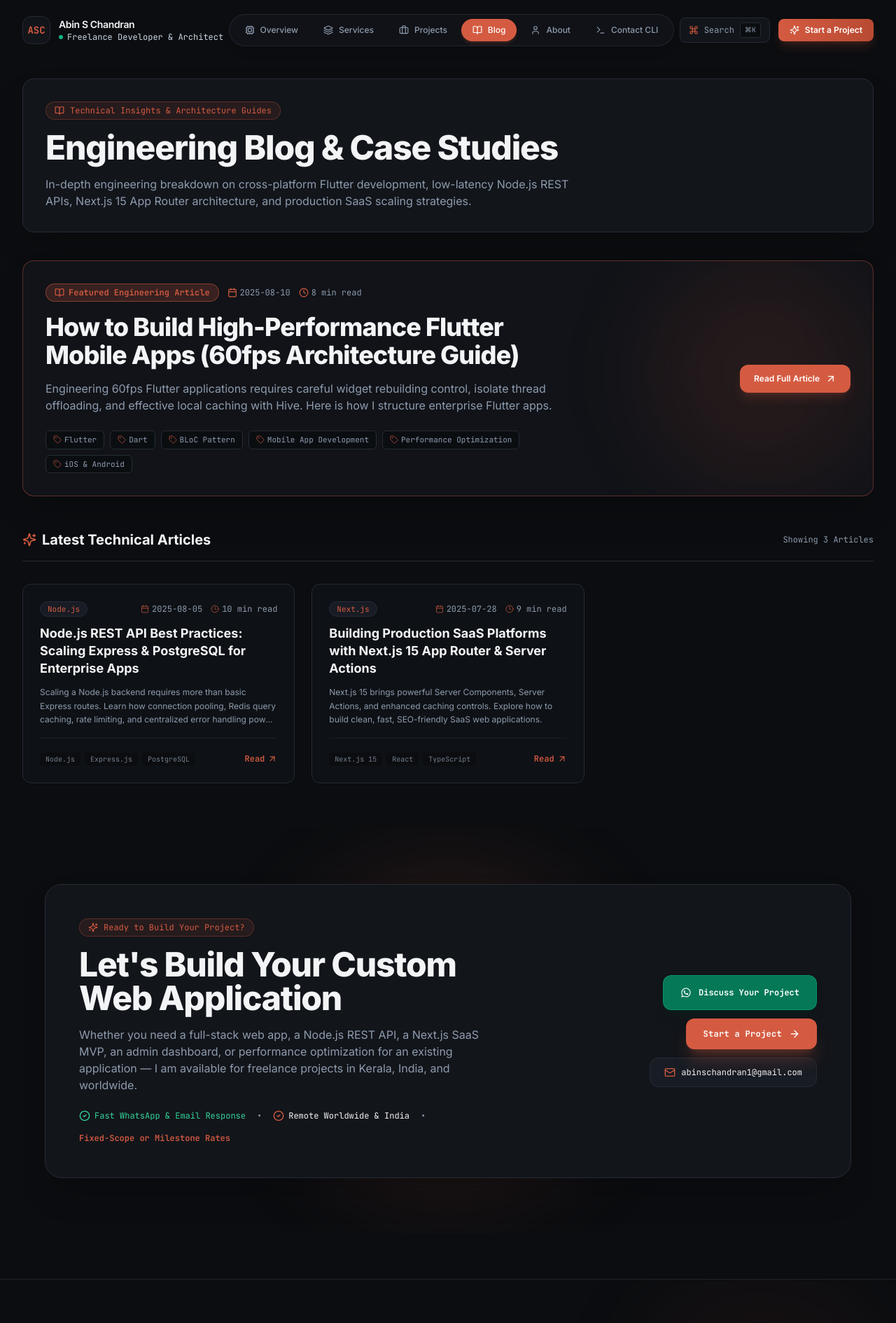
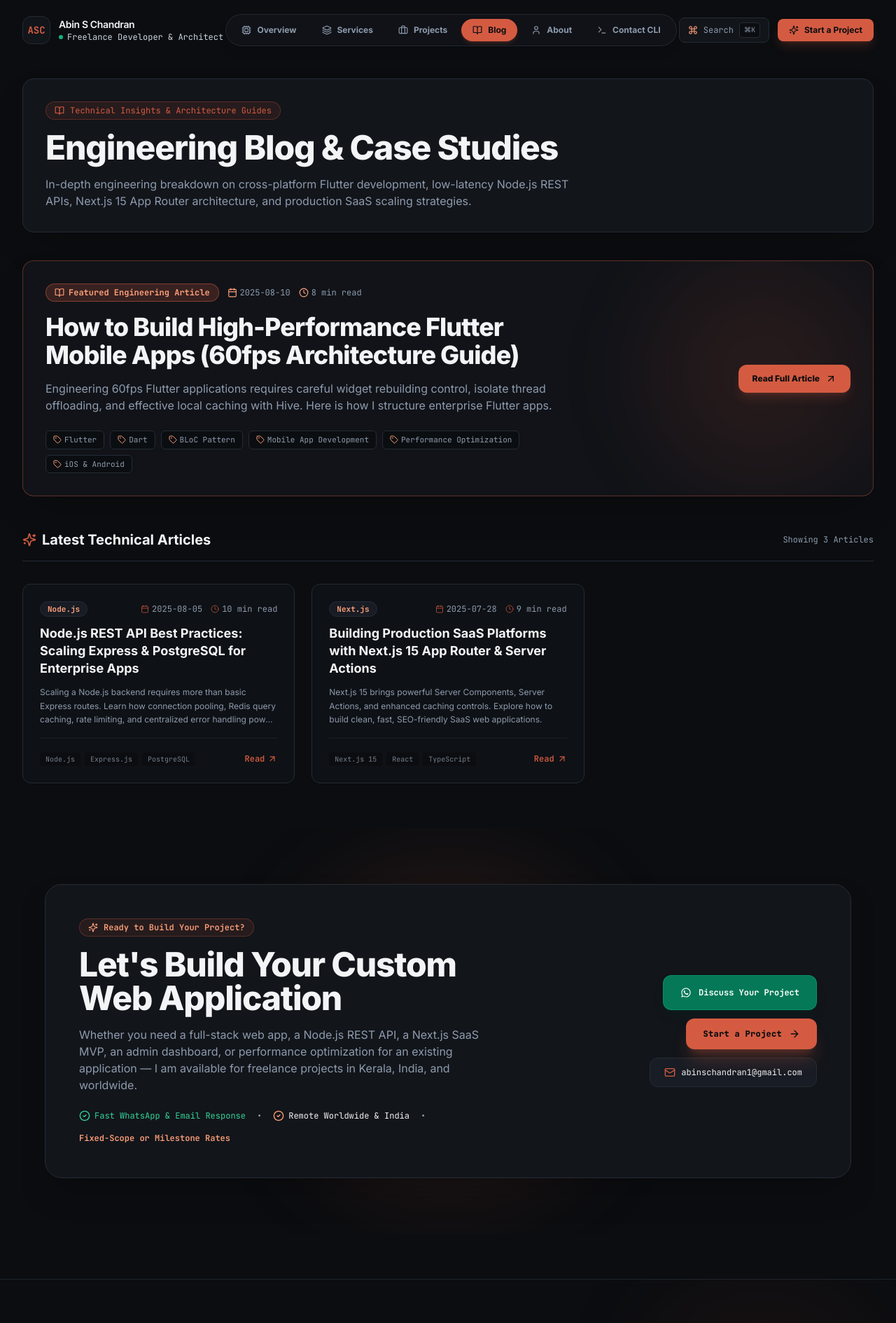
Before and after one commit to abin223804/personal_Portfolio, a Next.js app: page /blog in a window 1280 px wide. Shown: the top 1890 px of the page at 70% size. Built offline with nearby package versions, Linux system fonts and the light colour scheme.

Commit message:
fix(a11y): upgrade color contrast to WCAG AA/AAA (> 4.5:1 / 8.2:1) across all failing Lighthouse audit elements

```diff
--- a/components/architecture/ArchitecturePlayground.tsx
+++ b/components/architecture/ArchitecturePlayground.tsx
@@ -110,7 +110,7 @@ export const ArchitecturePlayground: React.FC = () => {
         {/* Section Header */}
         <div className="flex flex-col md:flex-row md:items-end justify-between mb-12 gap-6 border-b border-obsidian-border pb-8">
           <div>
-            <div className="inline-flex items-center gap-2 px-3 py-1 rounded-full bg-copper/10 border border-copper/30 text-copper text-xs font-mono mb-3">
+            <div className="inline-flex items-center gap-2 px-3 py-1 rounded-full bg-copper/10 border border-copper/30 text-copper-light font-semibold text-xs font-mono mb-3">
               <Activity className="w-3.5 h-3.5" />
               <span>Interactive Architecture Visualizer</span>
             </div>
@@ -126,10 +126,10 @@ export const ArchitecturePlayground: React.FC = () => {
             onClick={triggerSimulation}
             disabled={isSimulating}
             aria-label="Simulate live request flow across distributed architecture nodes"
-            className={`inline-flex items-center gap-2 px-5 py-3 rounded-xl font-mono text-xs font-bold transition-all shadow-lg ${
+            className={`inline-flex items-center gap-2 px-5 py-3 rounded-xl font-mono text-xs font-extrabold transition-all shadow-lg ${
               isSimulating
                 ? "bg-amber-500/20 text-amber-400 border border-amber-500/40 cursor-not-allowed"
-                : "bg-copper text-white hover:bg-copper-light shadow-copper/20 hover:shadow-copper/30"
+                : "bg-copper text-obsidian-bg hover:bg-copper-light shadow-copper/20 hover:shadow-copper/30"
             }`}
           >
             <Play className={`w-4 h-4 ${isSimulating ? "animate-spin" : ""}`} aria-hidden="true" />
--- a/components/blog/BlogCard.tsx
+++ b/components/blog/BlogCard.tsx
@@ -19,21 +19,21 @@ export const BlogCard: React.FC<BlogCardProps> = ({ post, featured = false }) =>
         <div className="flex flex-col lg:flex-row gap-6 lg:items-center justify-between relative z-10">
           <div className="space-y-4 max-w-3xl">
             <div className="flex flex-wrap items-center gap-3">
-              <span className="px-3 py-1 rounded-full bg-copper/20 border border-copper/50 text-copper text-xs font-mono font-semibold flex items-center gap-1.5">
+              <span className="px-3 py-1 rounded-full bg-copper/20 border border-copper/50 text-copper-light text-xs font-mono font-bold flex items-center gap-1.5">
                 <BookOpen className="w-3.5 h-3.5" />
                 Featured Engineering Article
               </span>
               <span className="text-xs text-titanium font-mono flex items-center gap-1">
-                <Calendar className="w-3.5 h-3.5 text-copper" />
+                <Calendar className="w-3.5 h-3.5 text-copper-light" />
                 {post.date}
               </span>
               <span className="text-xs text-titanium font-mono flex items-center gap-1">
-                <Clock className="w-3.5 h-3.5 text-copper" />
+                <Clock className="w-3.5 h-3.5 text-copper-light" />
                 {post.readTime}
               </span>
             </div>
 
-            <h2 className="text-2xl sm:text-4xl font-extrabold text-ivory tracking-tight group-hover:text-copper transition-colors leading-tight">
+            <h2 className="text-2xl sm:text-4xl font-extrabold text-ivory tracking-tight group-hover:text-copper-light transition-colors leading-tight">
               <Link href={`/blog/${post.slug}`}>{post.title}</Link>
             </h2>
 
@@ -47,7 +47,7 @@ export const BlogCard: React.FC<BlogCardProps> = ({ post, featured = false }) =>
                   key={tag}
                   className="px-2.5 py-1 rounded-md bg-obsidian-bg/80 border border-obsidian-border text-titanium text-[11px] font-mono flex items-center gap-1"
                 >
-                  <Tag className="w-3 h-3 text-copper/70" />
+                  <Tag className="w-3 h-3 text-copper-light" />
                   {tag}
                 </span>
               ))}
@@ -57,7 +57,7 @@ export const BlogCard: React.FC<BlogCardProps> = ({ post, featured = false }) =>
           <div className="flex items-center gap-4 lg:flex-col lg:items-end justify-between pt-4 lg:pt-0 border-t lg:border-t-0 border-obsidian-border">
             <Link
               href={`/blog/${post.slug}`}
-              className="inline-flex items-center gap-2 px-5 py-3 rounded-xl bg-copper hover:bg-copper-light text-white text-xs font-semibold shadow-lg shadow-copper/20 transition-all transform group-hover:translate-x-1"
+              className="inline-flex items-center gap-2 px-5 py-3 rounded-xl bg-copper hover:bg-copper-light text-obsidian-bg text-xs font-extrabold shadow-lg shadow-copper/20 transition-all transform group-hover:translate-x-1"
             >
               <span>Read Full Article</span>
               <ArrowUpRight className="w-4 h-4" />
@@ -72,7 +72,7 @@ export const BlogCard: React.FC<BlogCardProps> = ({ post, featured = false }) =>
     <article className="group bg-obsidian-surface/60 border border-obsidian-border hover:border-copper/50 rounded-xl p-6 transition-all duration-300 flex flex-col justify-between hover:shadow-xl relative overflow-hidden">
       <div className="space-y-3">
         <div className="flex items-center justify-between text-xs text-titanium font-mono">
-          <span className="px-2.5 py-0.5 rounded-full bg-obsidian-card border border-obsidian-border text-copper text-[11px]">
+          <span className="px-2.5 py-0.5 rounded-full bg-obsidian-card border border-obsidian-border text-copper-light text-[11px] font-bold">
             {post.category}
           </span>
           <div className="flex items-center gap-3">
--- a/components/cta/ConversionCtaSection.tsx
+++ b/components/cta/ConversionCtaSection.tsx
@@ -18,7 +18,7 @@ export const ConversionCtaSection: React.FC = () => {
 
             {/* Left Column: Heading & Pitch */}
             <div className="lg:col-span-7 space-y-4">
-              <div className="inline-flex items-center gap-2 px-3 py-1 rounded-full bg-copper/10 border border-copper/30 text-copper text-xs font-mono">
+              <div className="inline-flex items-center gap-2 px-3 py-1 rounded-full bg-copper/10 border border-copper/30 text-copper-light font-semibold text-xs font-mono">
                 <Sparkles className="w-3.5 h-3.5" />
                 <span>Ready to Build Your Project?</span>
               </div>
@@ -38,11 +38,11 @@ export const ConversionCtaSection: React.FC = () => {
                 </span>
                 <span>•</span>
                 <span className="flex items-center gap-1.5 text-ivory">
-                  <CheckCircle2 className="w-4 h-4 text-copper" />
+                  <CheckCircle2 className="w-4 h-4 text-copper-light" />
                   Remote Worldwide &amp; India
                 </span>
                 <span>•</span>
-                <span className="text-copper font-semibold">Fixed-Scope or Milestone Rates</span>
+                <span className="text-copper-light font-semibold">Fixed-Scope or Milestone Rates</span>
               </div>
             </div>
 
@@ -52,7 +52,7 @@ export const ConversionCtaSection: React.FC = () => {
 
               <Link
                 href="/contact"
-                className="w-full sm:w-auto inline-flex items-center justify-center gap-2.5 px-6 py-3.5 rounded-xl bg-copper hover:bg-copper-light text-white text-xs font-bold font-mono tracking-wide shadow-xl shadow-copper/25 transition-all transform hover:-translate-y-0.5"
+                className="w-full sm:w-auto inline-flex items-center justify-center gap-2.5 px-6 py-3.5 rounded-xl bg-copper hover:bg-copper-light text-obsidian-bg text-xs font-extrabold font-mono tracking-wide shadow-xl shadow-copper/25 transition-all transform hover:-translate-y-0.5"
               >
                 <span>Start a Project</span>
                 <ArrowRight className="w-4 h-4" />
--- a/components/faq/FaqSection.tsx
+++ b/components/faq/FaqSection.tsx
@@ -20,7 +20,7 @@ export const FaqSection: React.FC = () => {
 
         {/* Section Header */}
         <div className="text-center max-w-2xl mx-auto mb-12">
-          <div className="inline-flex items-center gap-2 px-3 py-1 rounded-full bg-copper/10 border border-copper/30 text-copper text-xs font-mono mb-3">
+          <div className="inline-flex items-center gap-2 px-3 py-1 rounded-full bg-copper/10 border border-copper/30 text-copper-light font-semibold text-xs font-mono mb-3">
             <HelpCircle className="w-3.5 h-3.5" />
             <span>Frequently Asked Questions</span>
           </div>
--- a/components/hero/HeroSection.tsx
+++ b/components/hero/HeroSection.tsx
@@ -29,7 +29,7 @@ export const HeroSection: React.FC = () => {
                 Freelance Software Developer &amp; Solution Architect
               </span>
               <span className="text-obsidian-border font-mono">•</span>
-              <span className="text-xs font-mono text-copper font-medium">Kerala, India &amp; Remote Worldwide</span>
+              <span className="text-xs font-mono text-copper-light font-semibold">Kerala, India &amp; Remote Worldwide</span>
             </div>
 
             {/* Single Primary SEO H1 Headline */}
@@ -51,7 +51,7 @@ export const HeroSection: React.FC = () => {
 
               <Link
                 href="/contact"
-                className="inline-flex items-center gap-2.5 px-5 py-3.5 rounded-xl bg-copper hover:bg-copper-light text-white text-xs font-bold font-mono tracking-wide shadow-xl shadow-copper/25 transition-all transform hover:-translate-y-0.5 active:translate-y-0"
+                className="inline-flex items-center gap-2.5 px-5 py-3.5 rounded-xl bg-copper hover:bg-copper-light text-obsidian-bg text-xs font-extrabold font-mono tracking-wide shadow-xl shadow-copper/25 transition-all transform hover:-translate-y-0.5 active:translate-y-0"
               >
                 <span>Start a Project</span>
                 <ArrowRight className="w-4 h-4" />
--- a/components/projects/ProjectCard.tsx
+++ b/components/projects/ProjectCard.tsx
@@ -31,7 +31,7 @@ export const ProjectCard: React.FC<{ project: CaseStudy }> = ({ project }) => {
       <div className="space-y-4 relative z-10">
         {/* Card Category & Period Header */}
         <div className="flex items-center justify-between">
-          <span className="text-[11px] font-mono font-semibold text-copper bg-copper/10 px-3 py-1 rounded-full border border-copper/30">
+          <span className="text-[11px] font-mono font-bold text-copper-light bg-copper/10 px-3 py-1 rounded-full border border-copper/30">
             {project.category}
           </span>
           <span className="text-[11px] font-mono text-titanium">
@@ -88,7 +88,7 @@ export const ProjectCard: React.FC<{ project: CaseStudy }> = ({ project }) => {
 
         <Link
           href={`/projects/${project.slug}`}
-          className="inline-flex items-center gap-1.5 text-xs font-bold font-mono text-copper hover:text-white transition-colors group/link"
+          className="inline-flex items-center gap-1.5 text-xs font-bold font-mono text-copper-light hover:text-white transition-colors group/link"
         >
           <span>Read Case Study</span>
           <ArrowUpRight className="w-4 h-4 group-hover/link:translate-x-0.5 group-hover/link:-translate-y-0.5 transition-transform" />
--- a/components/services/ServicesSection.tsx
+++ b/components/services/ServicesSection.tsx
@@ -29,7 +29,7 @@ export const ServicesSection: React.FC<{ limit?: number }> = ({ limit }) => {
         {/* Section Header */}
         <div className="flex flex-col md:flex-row md:items-end justify-between gap-6 border-b border-obsidian-border pb-8">
           <div>
-            <div className="inline-flex items-center gap-2 px-3 py-1 rounded-full bg-copper/10 border border-copper/30 text-copper text-xs font-mono mb-3">
+            <div className="inline-flex items-center gap-2 px-3 py-1 rounded-full bg-copper/10 border border-copper/30 text-copper-light font-semibold text-xs font-mono mb-3">
               <Sparkles className="w-3.5 h-3.5" />
               <span>Freelance Development Services</span>
             </div>
--- a/components/timeline/CareerTimeline.tsx
+++ b/components/timeline/CareerTimeline.tsx
@@ -15,7 +15,7 @@ export const CareerTimeline: React.FC = () => {
         {/* Header */}
         <div className="flex flex-col md:flex-row md:items-end justify-between mb-12 gap-6 border-b border-obsidian-border pb-8">
           <div>
-            <div className="inline-flex items-center gap-2 px-3 py-1 rounded-full bg-copper/10 border border-copper/30 text-copper text-xs font-mono mb-3">
+            <div className="inline-flex items-center gap-2 px-3 py-1 rounded-full bg-copper/10 border border-copper/30 text-copper-light font-semibold text-xs font-mono mb-3">
               <Clock className="w-3.5 h-3.5" />
               <span>Career Trajectory & Growth</span>
             </div>
@@ -44,13 +44,13 @@ export const CareerTimeline: React.FC = () => {
                 }`}
               >
                 <div className="flex items-center justify-between text-xs mb-1">
-                  <span className="font-bold text-copper">{m.year}</span>
+                  <span className="font-bold text-copper-light">{m.year}</span>
                   <span className="text-[10px] px-2 py-0.5 rounded bg-obsidian-card border border-obsidian-border">
                     {m.type}
                   </span>
                 </div>
                 <div className="text-xs font-semibold truncate text-ivory">{m.role}</div>
-                <div className="text-[11px] text-titanium/80 truncate mt-0.5">{m.company}</div>
+                <div className="text-[11px] text-titanium-light truncate mt-0.5">{m.company}</div>
               </button>
             );
           })}
--- a/components/ui/Navbar.tsx
+++ b/components/ui/Navbar.tsx
@@ -77,9 +77,9 @@ export const Navbar: React.FC<NavbarProps> = ({ onOpenCommandPalette }) => {
               <Link
                 key={item.name}
                 href={item.href}
-                className={`flex items-center gap-2 px-4 py-2 rounded-full text-xs font-medium transition-all duration-200 ${
+                className={`flex items-center gap-2 px-4 py-2 rounded-full text-xs font-bold transition-all duration-200 ${
                   isActive
-                    ? "bg-copper text-white shadow-md shadow-copper/20"
+                    ? "bg-copper text-obsidian-bg shadow-md shadow-copper/20"
                     : "text-titanium hover:text-ivory hover:bg-obsidian-card"
                 }`}
               >
@@ -98,16 +98,16 @@ export const Navbar: React.FC<NavbarProps> = ({ onOpenCommandPalette }) => {
             className="flex items-center gap-2 px-3 py-1.5 rounded-lg bg-obsidian-surface border border-obsidian-border text-titanium hover:text-ivory hover:border-copper/50 transition-all text-xs font-mono group"
             title="Open Command Palette (Cmd + K)"
           >
-            <Command className="w-3.5 h-3.5 text-copper group-hover:rotate-12 transition-transform" />
+            <Command className="w-3.5 h-3.5 text-copper-light group-hover:rotate-12 transition-transform" />
             <span className="hidden sm:inline">Search</span>
-            <kbd className="px-1.5 py-0.5 text-[10px] bg-obsidian-bg rounded border border-obsidian-border text-titanium group-hover:text-copper font-mono">
+            <kbd className="px-1.5 py-0.5 text-[10px] bg-obsidian-bg rounded border border-obsidian-border text-titanium group-hover:text-copper-light font-mono">
               ⌘K
             </kbd>
           </button>
 
           <Link
             href="/contact"
-            className="hidden lg:flex items-center gap-2 px-4 py-2 rounded-lg bg-gradient-to-r from-copper to-copper-dark hover:from-copper-light hover:to-copper text-white text-xs font-semibold shadow-lg shadow-copper/20 hover:shadow-copper/30 transition-all transform hover:-translate-y-0.5 active:translate-y-0"
+            className="hidden lg:flex items-center gap-2 px-4 py-2 rounded-lg bg-copper hover:bg-copper-light text-obsidian-bg text-xs font-bold shadow-lg shadow-copper/20 hover:shadow-copper/30 transition-all transform hover:-translate-y-0.5 active:translate-y-0"
           >
             <Sparkles className="w-3.5 h-3.5" />
             <span>Start a Project</span>
```
Also changed, not shown: components/skills/SkillMatrixBento.tsx (+7 -7 lines), components/terminal/InteractiveTerminal.tsx (+4 -4 lines), 1 other file (tests, documents, lock files or other folders).
